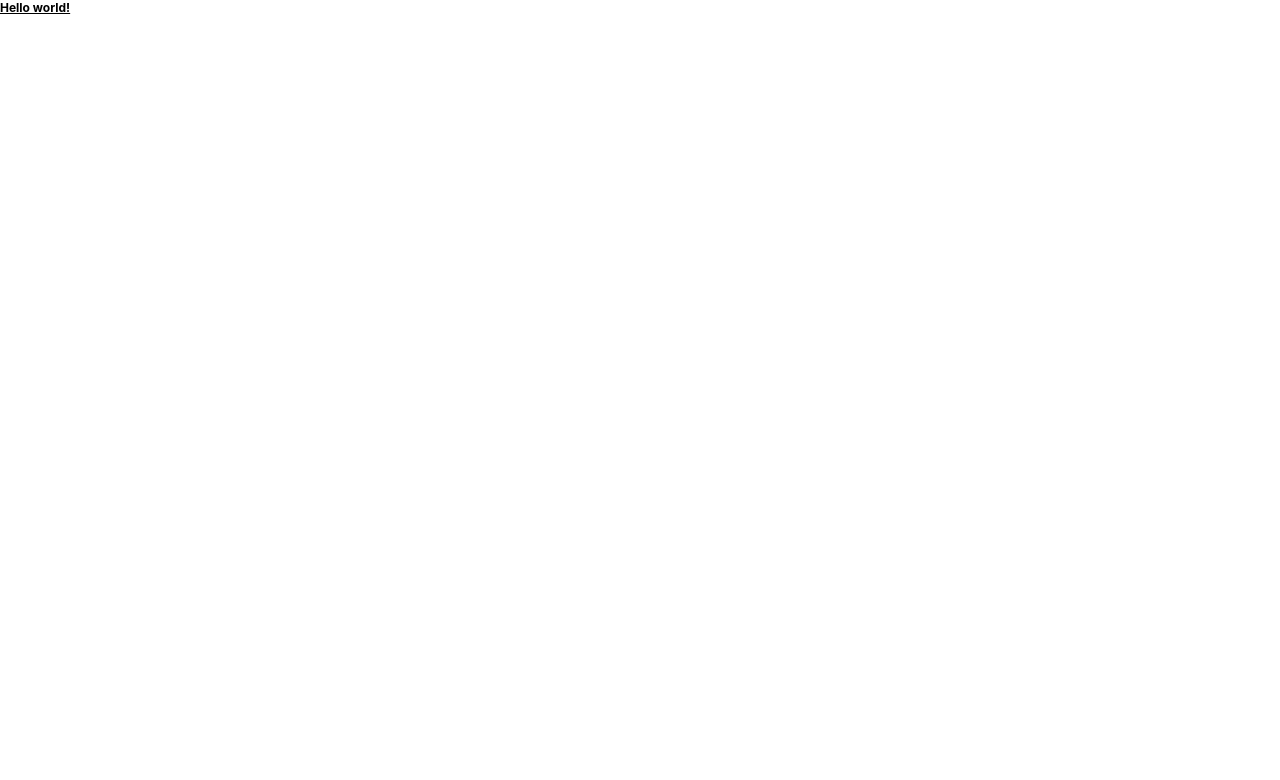
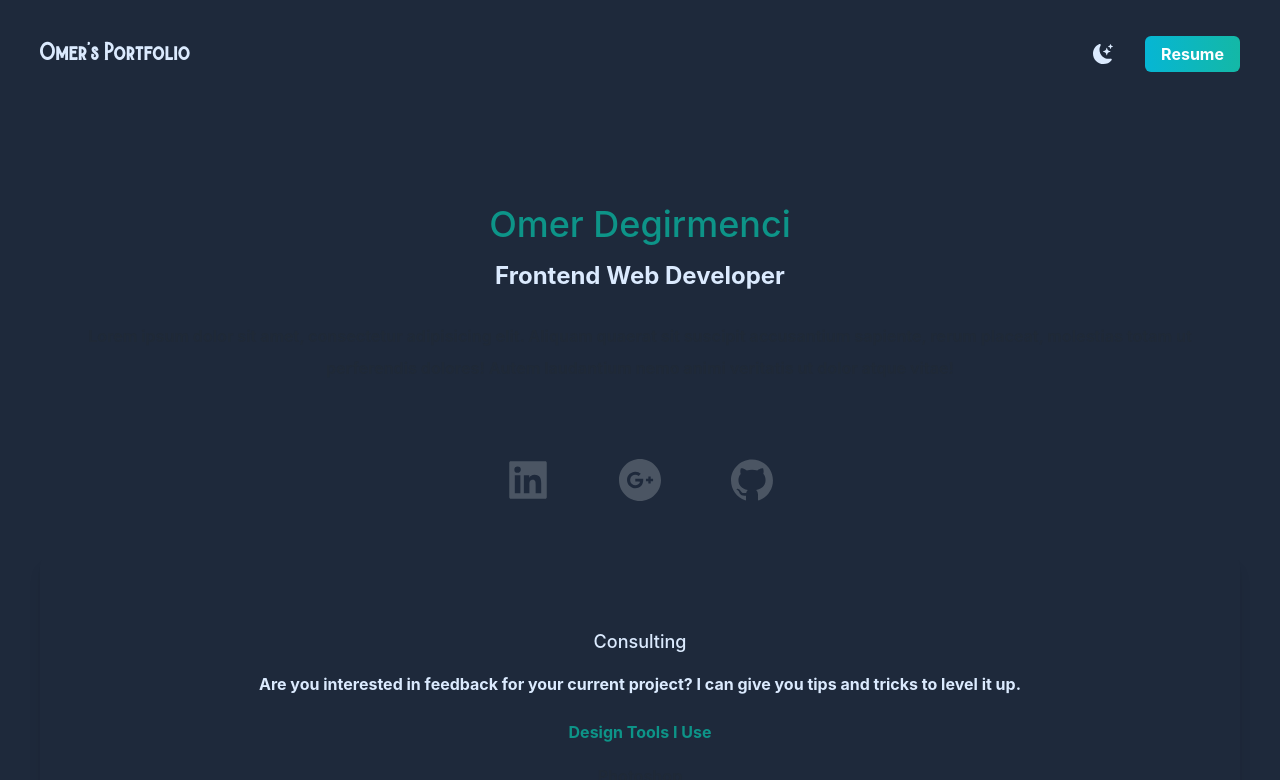
Before and after one commit to DegirmenciOmer/portfolio, a Next.js app in the folder portfolio-omer/: page / in a window 1280 px wide. Shown: the top 780 px of the page. Built offline with nearby package versions, Linux system fonts and the light colour scheme.

Commit message:
add markup, icons, font

```diff
--- a/portfolio-omer/package.json
+++ b/portfolio-omer/package.json
@@ -17,6 +17,7 @@
     "next": "13.0.5",
     "react": "18.2.0",
     "react-dom": "18.2.0",
+    "react-icons": "^4.6.0",
     "typescript": "4.9.3"
   },
   "devDependencies": {
--- a/portfolio-omer/pages/index.tsx
+++ b/portfolio-omer/pages/index.tsx
@@ -1,10 +1,73 @@
-import Head from 'next/head'
-import Image from 'next/image'
-import styles from '../styles/Home.module.css'
+import Head from "next/head";
+import { BsFillMoonStarsFill } from "react-icons/bs";
+import { useState } from "react";
+
+import {
+  AiFillLinkedin,
+  AiFillGooglePlusCircle,
+  AiFillGithub,
+} from "react-icons/ai";
 
 export default function Home() {
+  const [darkMode, setDarkMode] = useState<boolean>(false);
   return (
-    <h1 className="text-3xl text-xs font-bold underline">
-    Hello world!
-  </h1>  )
+    <div className={darkMode ? "dark" : ""}>
+      <Head>
+        <title>Omer's Portfolio</title>
+      </Head>
+      <main className="px-10  text-blue-100 bg-slate-800 font-bold">
+        <section className="min-h-screen">
+          <nav className="py-10 mb-12 flex justify-between">
+            <h1 className="text-xl font-burtons">Omer's Portfolio</h1>
+            <ul className="flex items-center">
+              <li>
+                <BsFillMoonStarsFill
+                  onClick={() => setDarkMode((prev) => !prev)}
+                  className=" cursor-pointer text-xl"
+                />
+              </li>
+              <li>
+                <a
+                  className="bg-gradient-to-r from-cyan-500 to-teal-500 text-white px-4 py-2 rounded-md ml-8"
+                  href=""
+                >
+                  Resume
+                </a>
+              </li>
+            </ul>
+          </nav>
+          <div className=" text-center p-10">
+            <h2 className="text-4xl py-2 text-teal-600 font-medium">
+              Omer Degirmenci
+            </h2>
+            <h3 className="text-2xl py-2">Frontend Web Developer</h3>
+            <p className="text-md py-5 leading-8 text-gray-800">
+              Lorem ipsum dolor sit amet, consectetur adipisicing elit. Aliquam
+              quaerat sit suscipit accusantium sapiente, rerum placeat,
+              molestias totam ut perferendis dolores! Autem laudantium nemo
+              animi veritatis ut dolor atque vitae!
+            </p>
+          </div>
+          <div className="text-5xl flex justify-center gap-16 py-3 text-gray-600">
+            <AiFillLinkedin />
+            <AiFillGooglePlusCircle />
+            <AiFillGithub />
+          </div>
+          <div className="text-center shadow-lg p-10 rounded-xl my-10 dark:bg-white flex-1">
+            <h3 className="text-lg font-medium pt-8 pb-2 ">Consulting</h3>
+            <p className="py-2">
+              Are you interested in feedback for your current project? I can
+              give you tips and tricks to level it up.
+            </p>
+            <h4 className="py-4 text-teal-600">Design Tools I Use</h4>
+            <p className="text-gray-800 py-1">Photoshop</p>
+            <p className="text-gray-800 py-1">Illustrator</p>
+            <p className="text-gray-800 py-1">Figma</p>
+            <p className="text-gray-800 py-1">Indesign</p>
+          </div>
+        </section>
+        <section className="py-10"></section>
+      </main>
+    </div>
+  );
 }
--- a/portfolio-omer/styles/globals.css
+++ b/portfolio-omer/styles/globals.css
@@ -17,12 +17,7 @@
   box-sizing: border-box;
 }
 
-@media (prefers-color-scheme: dark) {
-  html {
-    color-scheme: dark;
-  }
-  body {
-    color: white;
-    background: black;
-  }
+@font-face {
+  font-family: "burtons";
+  src: url("../public/Burtons.otf");
 }
--- a/portfolio-omer/tailwind.config.js
+++ b/portfolio-omer/tailwind.config.js
@@ -5,7 +5,11 @@
     "./components/**/*.{js,ts,jsx,tsx}",
   ],
   theme: {
-    extend: {},
+    extend: {
+      fontFamily: {
+        burtons: "burtons",
+      },
+    },
   },
   plugins: [],
-}
+};
```
Also changed, not shown: portfolio-omer/public/Burtons.otf (added), 1 other file (tests, documents, lock files or other folders).
